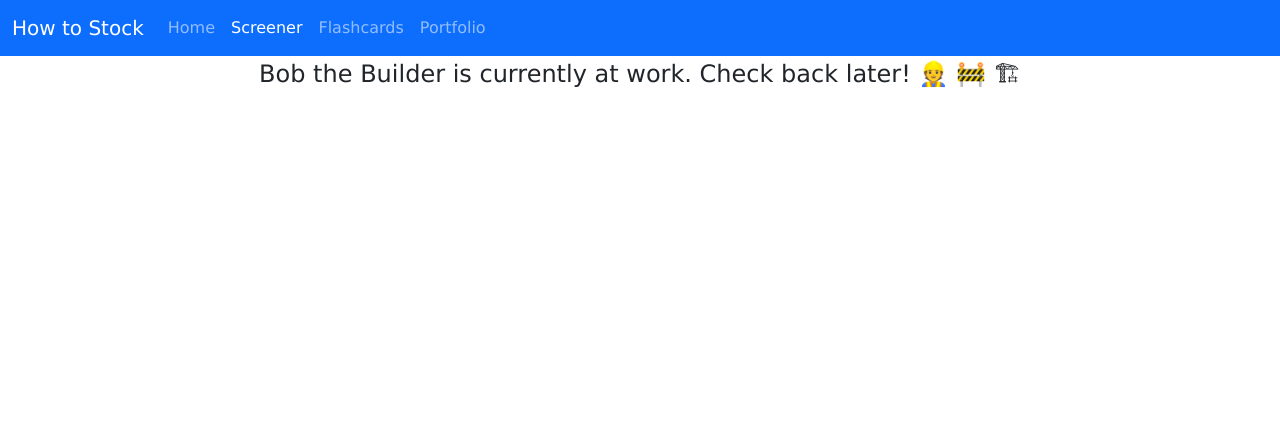
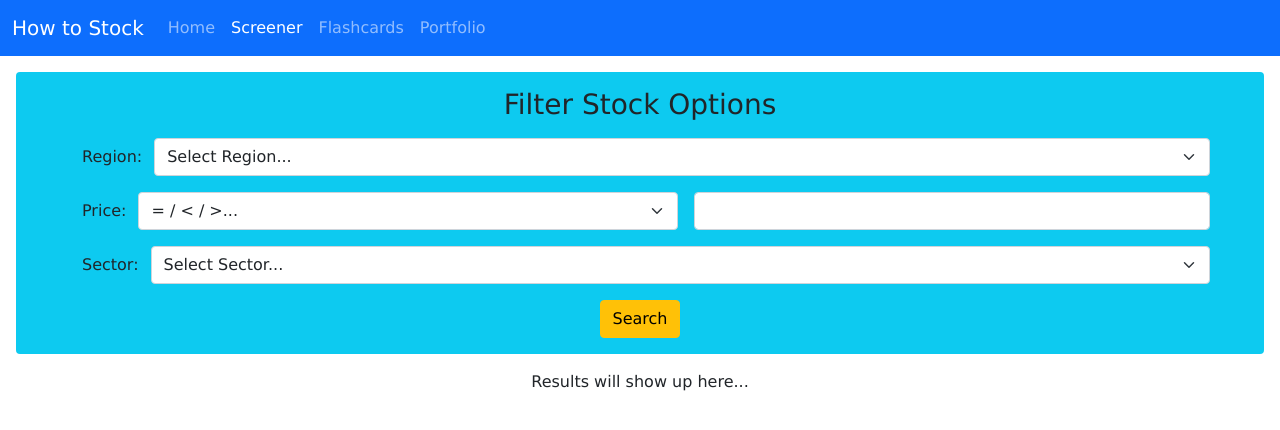
Before and after one commit to Abhiek187/how-to-stock, a Django app: page /stockapp/screener in a window 1280 px wide. Shown: the top 430 px of the page. Run offline with Django 3.2, Linux system fonts and the light colour scheme.

Commit message:
Add a form to the screener page

```diff
--- a/stockhelper/stockapp/static/stockapp/js/screener.js
+++ b/stockhelper/stockapp/static/stockapp/js/screener.js
@@ -0,0 +1,17 @@
+const stockForm = document.querySelector(".stock-form");
+const regionSelect = document.querySelector(".region-select");
+const priceRelationSelect = document.querySelector(".price-relation-select");
+const priceNumInput = document.querySelector(".price-num-input");
+const sectorSelect = document.querySelector(".sector-select");
+const results = document.querySelector(".results");
+
+stockForm.addEventListener("submit", event => {
+    event.preventDefault(); // don't reload the page
+
+    // Search for stocks based on the given form values
+    const region = regionSelect.value;
+    const priceRelation = priceRelationSelect.value;
+    const priceNum = priceNumInput.value;
+    const sector = sectorSelect.value;
+    results.textContent = `Searching for stocks in the ${region} ${priceRelation} $${priceNum} in the ${sector} sector...`;
+});
--- a/stockhelper/stockapp/templates/stockapp/screener.html
+++ b/stockhelper/stockapp/templates/stockapp/screener.html
@@ -3,5 +3,47 @@
 {% block title %}Screener{% endblock %}
 
 {% block content %}
-<p class="fs-4">Bob the Builder is currently at work. Check back later! &#x1f477; &#x1f6a7; &#x1f3d7;</p>
+<!-- Screener Form -->
+<form class="stock-form bg-info rounded p-3 m-3">
+    <div class="container">
+        <h3 class="mb-3">Filter Stock Options</h3>
+        <div class="row mb-3">
+            <label for="region" class="col-auto form-label m-auto">Region:</label>
+            <select class="region-select col form-select" aria-label="Select a region">
+                <option disabled selected>Select Region...</option>
+                <option value="United States">United States</option>
+            </select>
+        </div>
+        <div class="row mb-3">
+            <label for="price" class="col-auto form-label m-auto">Price:</label>
+            <select class="price-relation-select col form-select me-3" aria-label="Select a relationship">
+                <option disabled selected>= / < / >...</option>
+                <option value="equal">=</option>
+                <option value="less than"><</option>
+                <option value="greater than">></option>
+            </select>
+            <input type="number" min="0" step="0.01" class="price-num-input col form-control" id="price">
+        </div>
+        <div class="row mb-3">
+            <label for="sector" class="col-auto form-label m-auto">Sector:</label>
+            <select class="sector-select col form-select" aria-label="Select a sector">
+                <option disabled selected>Select Sector...</option>
+                <option value="Basic Materials">Basic Materials</option>
+                <option value="Financial Services">Financial Services</option>
+                <option value="Consumer Defensive">Consumer Defensive</option>
+                <option value="Utilities">Utilities</option>
+                <option value="Energy">Energy</option>
+                <option value="Technology">Technology</option>
+                <option value="Consumer Cyclical">Consumer Cyclical</option>
+                <option value="Real Estate">Real Estate</option>
+                <option value="Health Care">Health Care</option>
+                <option value="Communication Services">Communication Services</option>
+                <option value="Industrials">Industrials</option>
+            </select>
+        </div>
+        <button type="submit" class="btn btn-warning">Search</button>
+    </div>
+</form>
+<!-- Results -->
+<div class="results">Results will show up here...</div>
 {% endblock %}
```
